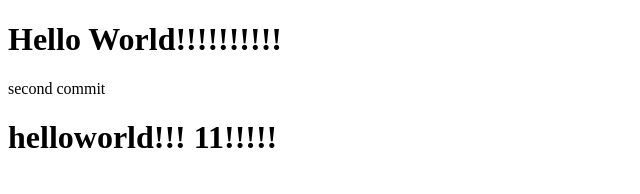
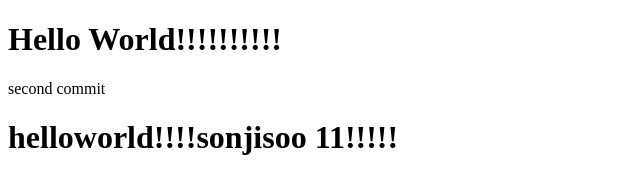
Before and after one commit to jisoo00oo/HelloWorld1, a plain HTML site: page index.html in a window 1280 px wide. Shown: the whole page, without its empty margins (0-640 px from the left). Drawn offline with Linux system fonts and the light colour scheme.

Commit message:
third commit

```diff
--- a/index.html
+++ b/index.html
@@ -9,7 +9,7 @@
     <h1>Hello World!!!!!!!!!!</h1>
 
     second commit
-    <h1>helloworld!!!
+    <h1>helloworld!!!!sonjisoo
         11!!!!!</h1>
 </body>
 </html>
```
